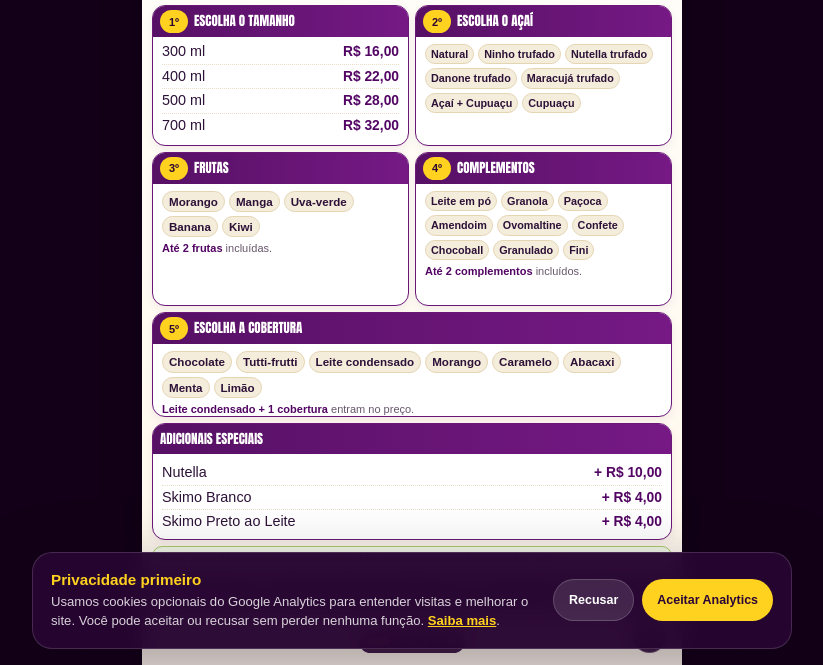
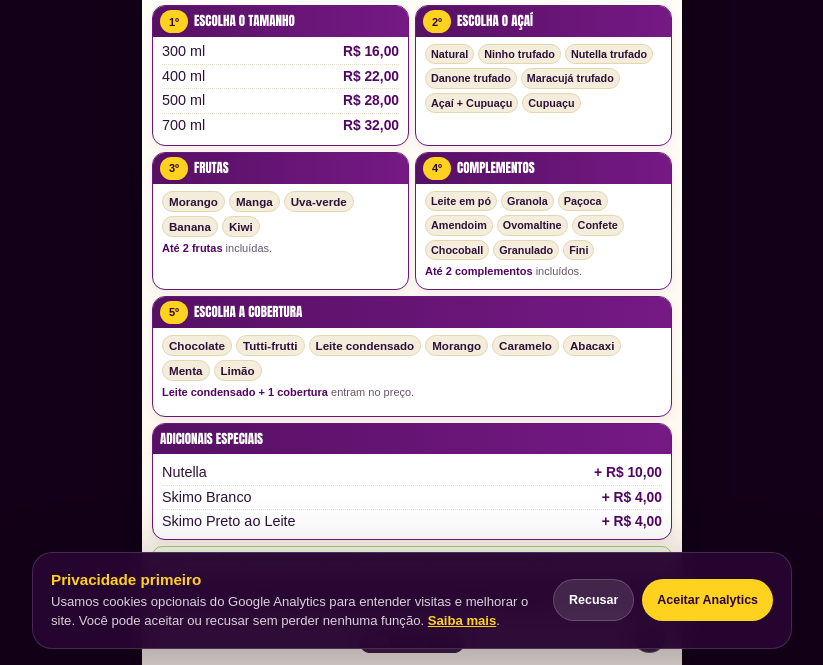
Before and after one commit to olegariotech-site/acai-sao-marcos, a website: page cardapio/index.html in a window 1280 px wide. Shown: the part 135-800 px from the top of the page, without its empty margins (228-1051 px from the left). Drawn offline with Linux system fonts and the light colour scheme.

Commit message:
Reserva altura para a regra de cobertura em notebooks de 768 px

```diff
--- a/cardapio/index.html
+++ b/cardapio/index.html
@@ -161,6 +161,9 @@
   .acai .grid2:first-child .panel:first-child .price{line-height:1.22}
   .bat .price{font-size:clamp(16px,2dvh,21px)}
 }
+@media(min-width:768px) and (min-height:740px) and (max-height:820px){
+  .acai .body{grid-template-rows:1.02fr 1fr .88fr .85fr auto auto}
+}
 </style>
 </head>
 <body>
```
